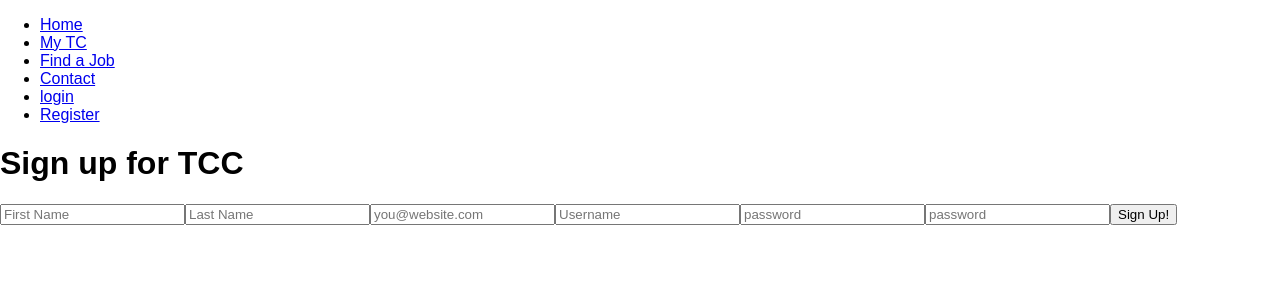
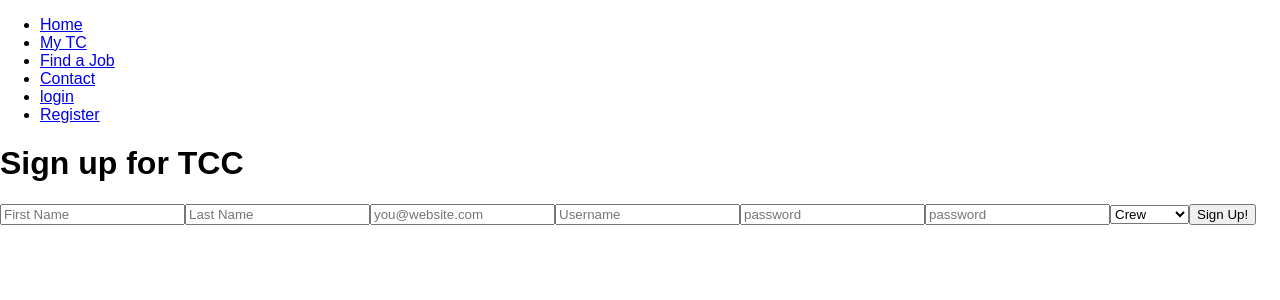
Before and after one commit to Tour-Collective-Devs/frontend-jobsite, a React (Create React App) app: page /register in a window 1280 px wide. Shown: the top 300 px of the page. Built offline with nearby package versions, Linux system fonts and the light colour scheme.

Commit message:
added fields for new required inputs on registration

```diff
--- a/src/auth-views/RegisterForm.js
+++ b/src/auth-views/RegisterForm.js
@@ -10,17 +10,39 @@ class RegisterForm extends Component {
         password1: "",
         password2: "",
         username: "",
+        is_employer: false,
+        is_crew_member: true,
     }
 
     submitForm = (evt) => {
         evt.preventDefault()
-        this.props.register(this.state)
+        if (this.state.is_employer === this.state.is_crew_member) {
+            alert("error")
+        } else {
+            this.props.register(this.state)
+        }
     }
 
     updateForm = (evt) => {
         const user = Object.assign({}, this.state)
         user[evt.target.name] = evt.target.value
         this.setState(user)
+    }
+
+    changeUserType = (evt) => {
+        const userType = evt.target.value
+        console.log(userType)
+        if (userType === 'crew') {
+            this.setState({
+                is_employer: false,
+                is_crew_member: true,
+            })
+        } else if (userType === 'employer') {
+            this.setState({
+                is_employer: true,
+                is_crew_member: false,
+            })
+        }
     }
 
     render() {
@@ -39,12 +61,16 @@ class RegisterForm extends Component {
                     */}
                     {this.props.isLoggedIn() ? this.props.redirect('/') : null}
 
-                    <input type="text" id="register__first_name" name="first_name" placeholder="First Name" value={this.state.first_name} onChange={this.updateForm} />
-                    <input type="text" id="register__last_name" name="last_name" placeholder="Last Name" value={this.state.last_name} onChange={this.updateForm} />
-                    <input type="text" id="register__email" name="email" placeholder="you@website.com" value={this.state.email} onChange={this.updateForm} />
-                    <input type="text" id="register__username" name="username" placeholder="Username" value={this.state.username} onChange={this.updateForm} />
-                    <input type="password" id="register__password1" name="password1" placeholder="password" value={this.state.password1} onChange={this.updateForm} />
-                    <input type="password" id="register__password2" name="password2" placeholder="password" value={this.state.password2} onChange={this.updateForm} />
+                    <input required type="text" id="register__first_name" name="first_name" placeholder="First Name" value={this.state.first_name} onChange={this.updateForm} />
+                    <input required type="text" id="register__last_name" name="last_name" placeholder="Last Name" value={this.state.last_name} onChange={this.updateForm} />
+                    <input required type="text" id="register__email" name="email" placeholder="you@website.com" value={this.state.email} onChange={this.updateForm} />
+                    <input required type="text" id="register__username" name="username" placeholder="Username" value={this.state.username} onChange={this.updateForm} />
+                    <input required type="password" id="register__password1" name="password1" placeholder="password" value={this.state.password1} onChange={this.updateForm} />
+                    <input required type="password" id="register__password2" name="password2" placeholder="password" value={this.state.password2} onChange={this.updateForm} />
+                    <select id="register__user_type" onChange={this.changeUserType}>
+                        <option value="crew">Crew</option>
+                        <option value="employer">Employer</option>
+                    </select>
                     <button type="submit" >Sign Up!</button>
                 </form>
             </React.Fragment>
```
